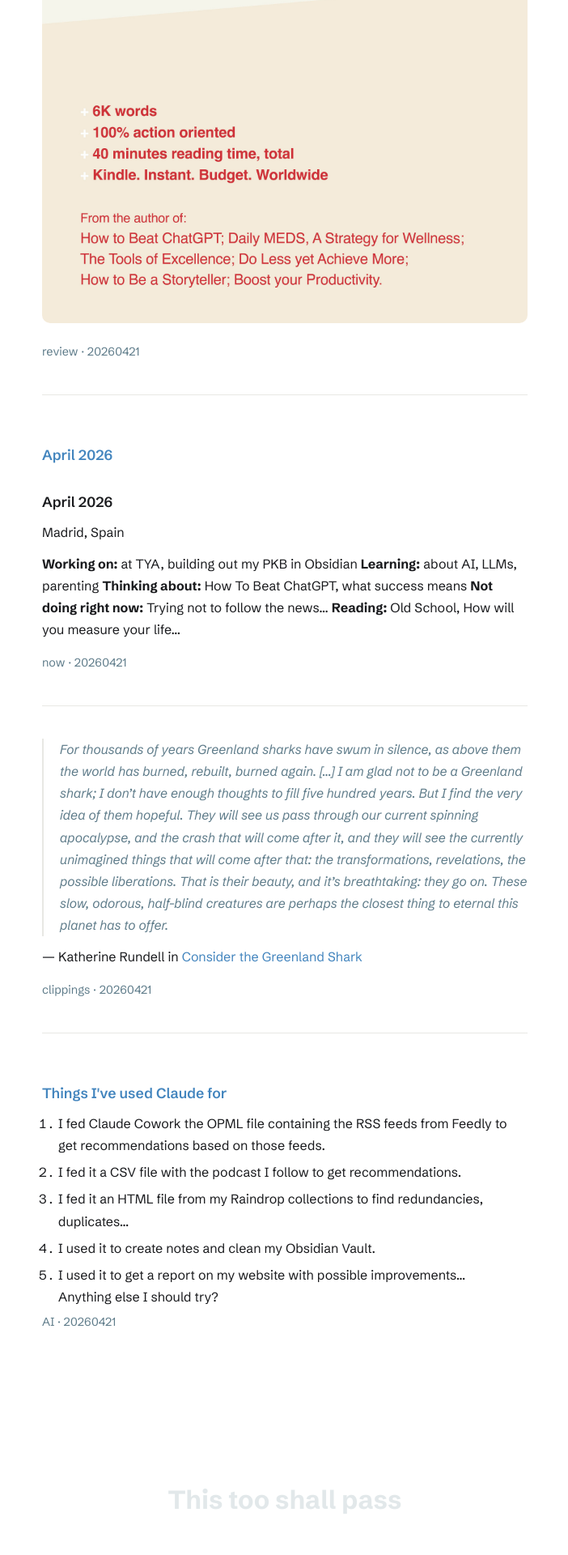
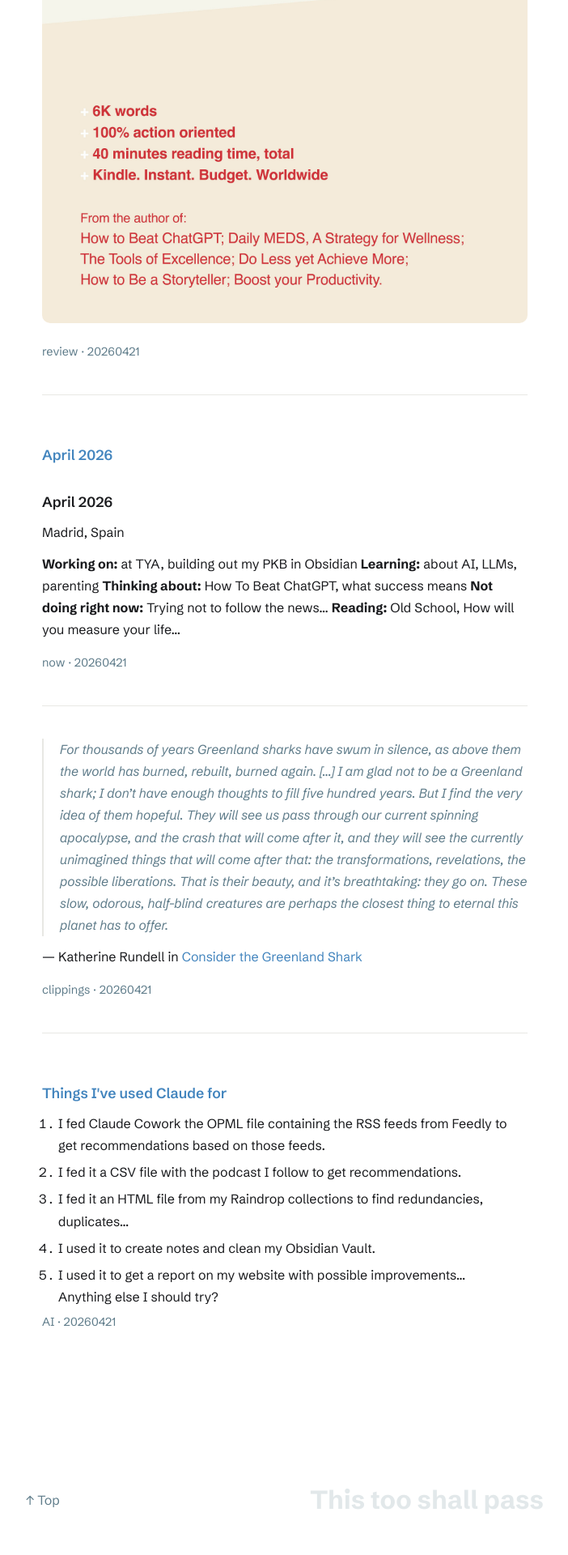
Before and after one commit to crodrigoturner/crodrigoturner.github.com, a Jekyll site: the page built from index.html, in a window 1280 px wide. Shown: the part 1282-3202 px from the top of the page at 81% size, without its empty margins (288-990 px from the left). Built offline with Jekyll 4.4.1, drawn with Linux system fonts in a browser that asks for light colours.

Commit message:
Add back to top link in footer
Co-Authored-By: Claude Sonnet 4.6 <noreply@anthropic.com>

```diff
--- a/_includes/footer.html
+++ b/_includes/footer.html
@@ -1,5 +1,5 @@
 <footer class="site-footer">
-
+  <a href="#" class="back-to-top">↑ Top</a>
   <span id="quote"></span> <script>
 	const quotes = [
 		"Live well, tell no one",
--- a/style.css
+++ b/style.css
@@ -592,9 +592,24 @@ footer {
   margin: 0 auto;
   padding: 20px 20px 40px;
   text-align: center;
- color:#607d8b2e;
- font-weight:700;
- font-size:2em;
+  color: #607d8b2e;
+  font-weight: 700;
+  font-size: 2em;
+  display: flex;
+  align-items: center;
+  justify-content: space-between;
+}
+
+.back-to-top {
+  font-size: 0.5em;
+  font-weight: 400;
+  color: var(--color-muted);
+  text-decoration: none;
+}
+
+.back-to-top:hover {
+  color: var(--color-text);
+  opacity: 1;
 }
 
 
```
